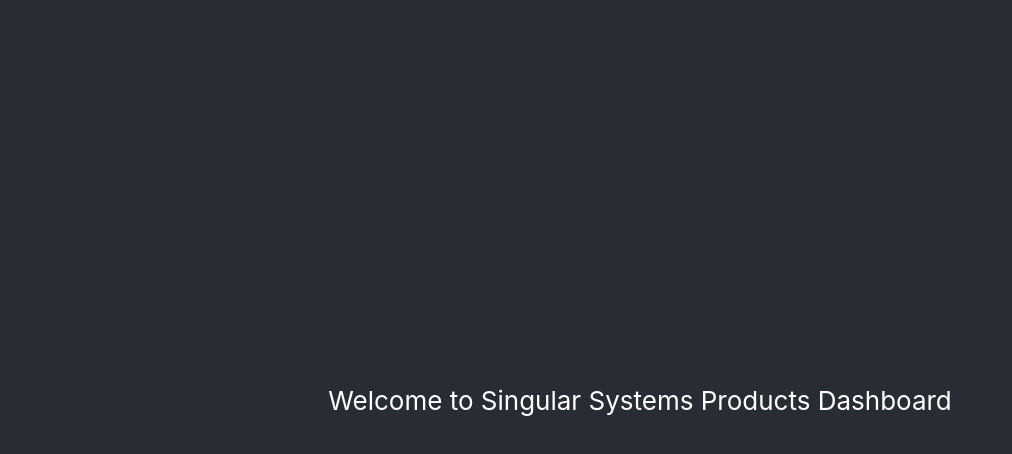
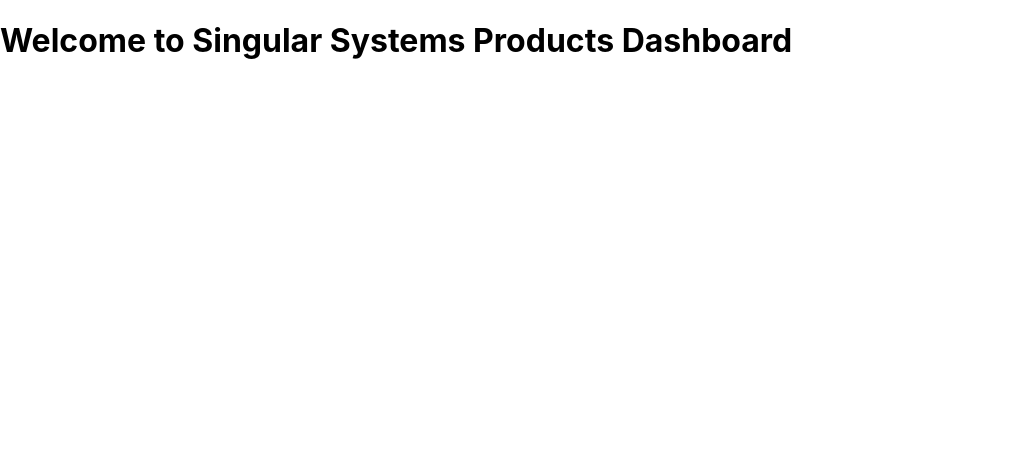
Before and after one commit to menzimanqele/SingularSystems.Products-Sales, a React (Create React App) app in the folder singularsystems.products.web/: page / in a window 1280 px wide. Shown: the top 454 px of the page, without its empty margins (0-1012 px from the left). Built offline with nearby package versions, Linux system fonts and the light colour scheme.

Commit message:
app routes

```diff
--- a/singularsystems.products.web/src/App.js
+++ b/singularsystems.products.web/src/App.js
@@ -1,13 +1,8 @@
-import './App.css';
+import "./App.css";
+import { AppRoutes } from "./routing/AppRoutes";
 
 function App() {
-  return (
-    <div className="App">
-      <header className="App-header">
-        Welcome to Singular Systems Products Dashboard
-      </header>
-    </div>
-  );
+  return <AppRoutes />;
 }
 
 export default App;
--- /dev/null
+++ b/singularsystems.products.web/src/routing/AppRoutes.js
@@ -0,0 +1,17 @@
+import { Routes, Route } from "react-router";
+import { BrowserRouter } from "react-router-dom";
+import { Dashboard } from "../pages/dashboard";
+import { ProductList } from "../pages/products/productsList/productList";
+
+export function AppRoutes() {
+  return(
+
+  <BrowserRouter>
+    <Routes>
+      <Route path="/" element={<Dashboard />}></Route>
+      <Route path="product-list" element={<ProductList />}></Route>
+    </Routes>
+  </BrowserRouter>
+  );
+
+}
```
